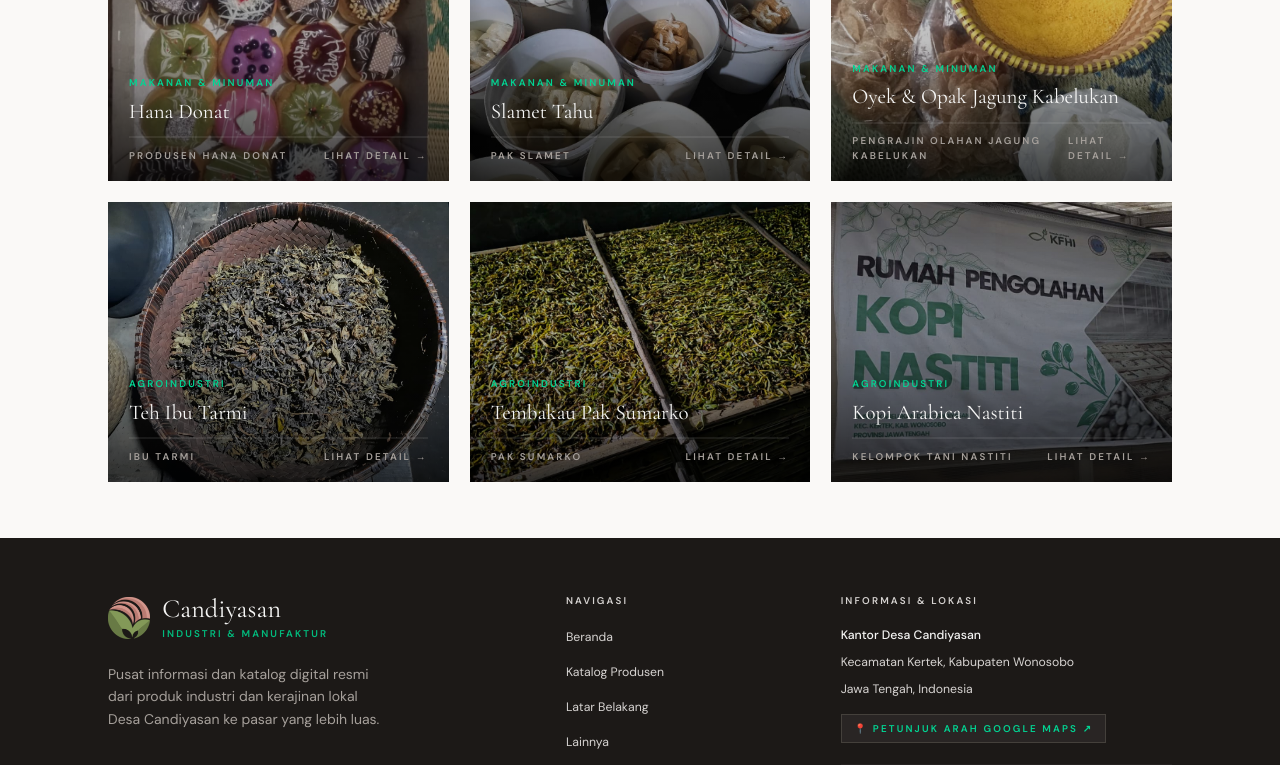
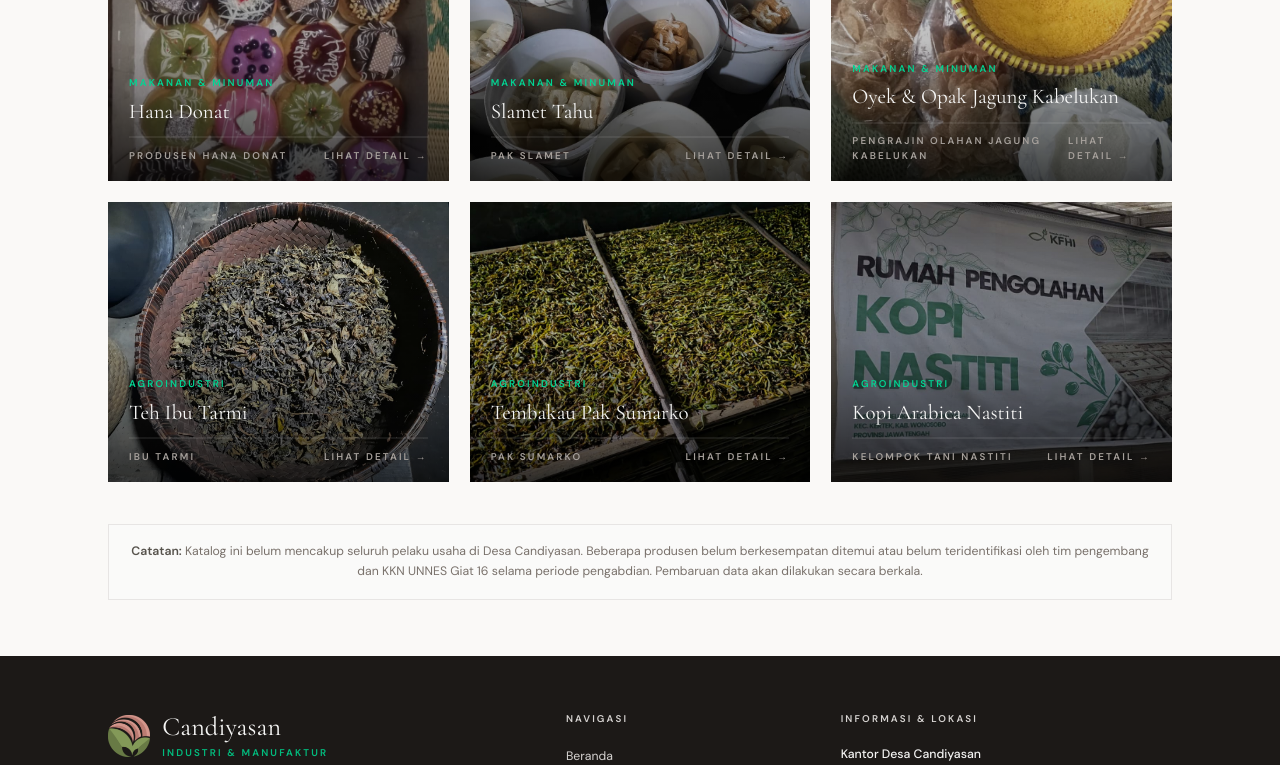
Before and after one commit to lyonad/candiyasan, a Next.js app: page /umkm in a window 1280 px wide. Shown: the part 1423-2188 px from the top of the page. Built offline with nearby package versions, Linux system fonts and the light colour scheme.

Commit message:
Minor Information Changes

```diff
--- a/src/app/umkm/page.tsx
+++ b/src/app/umkm/page.tsx
@@ -130,6 +130,13 @@
           ))}
         </div>
 
+        {/* Disclaimer */}
+        <div className="mt-12 border border-stone-200 bg-stone-50 px-6 py-5 text-center">
+          <p className="text-sm text-stone-500 leading-relaxed">
+            <span className="font-semibold text-stone-600">Catatan:</span> Katalog ini belum mencakup seluruh pelaku usaha di Desa Candiyasan. Beberapa produsen belum berkesempatan ditemui atau belum teridentifikasi oleh tim pengembang dan KKN UNNES Giat 16 selama periode pengabdian. Pembaruan data akan dilakukan secara berkala.
+          </p>
+        </div>
+
       </div>
     </div>
   );
```
